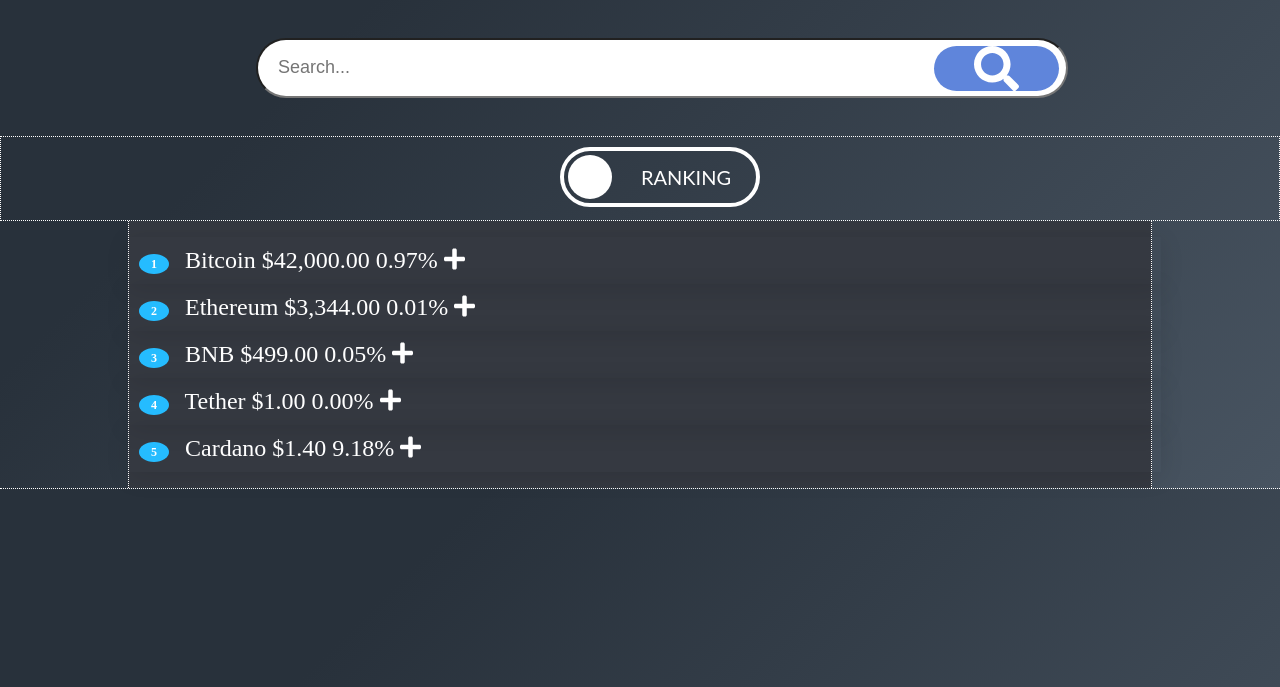
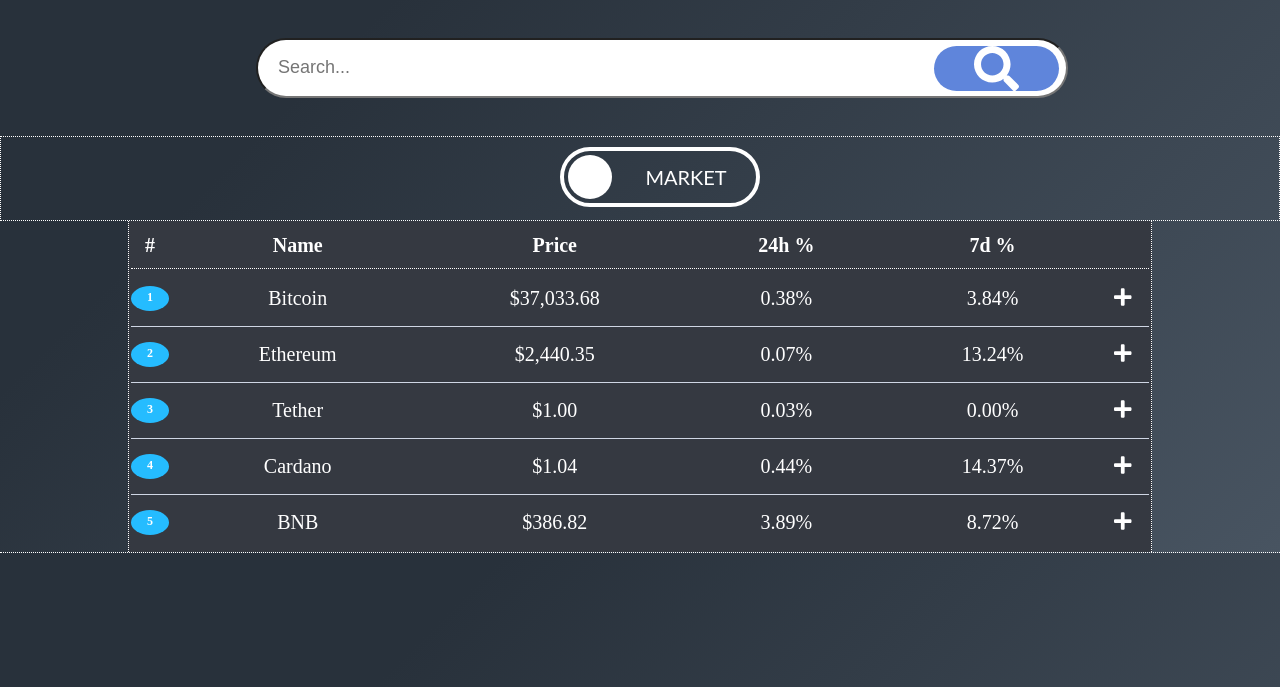
Before and after one commit to MiroslavVelikov/Crypto-Follower, a Python web app: template project/templates/index.html in a window 1280 px wide. Shown: the part 113-800 px from the top of the page. Run offline with Jinja, Linux system fonts and the light colour scheme; the template is opened without the code that fills it, so the values that code supplies are empty; some libraries are stand-ins or nearby versions.

Commit message:
table adjustment

```diff
--- a/project/templates/index.html
+++ b/project/templates/index.html
@@ -60,49 +60,68 @@
         <ul id="options">
             <div>
                 <input type="checkbox" class="toggle" id="rounded">
-                <label for="rounded" class="rounded" data-checked="Following" data-unchecked="Ranking"></label>
+                <label for="rounded" class="rounded" data-checked="Following" data-unchecked="Market"></label>
             </div>
         </ul>
+
         <div class="box">
-            <ul id="table">
-                <li>
-                    <span class="number">1</span>
-                    <span class="name">Bitcoin</span>
-                    <span class="price">$42,000.00</span>
-                    <span class="last_24hours">0.97%</span>
-                    <i class="fa fa-plus" aria-hidden="true"></i>
-                </li>
-                <li>
-                    <span class="number">2</span>
-                    <span class="name">Ethereum</span>
-                    <span class="price">$3,344.00</span>
-                    <span class="last_24hours">0.01%</span>
-                    <i class="fa fa-plus" aria-hidden="true"></i>
-                </li>
-                <li>
-                    <span class="number">3</span>
-                    <span class="name">BNB</span>
-                    <span class="price">$499.00</span>
-                    <span class="last_24hours">0.05%</span>
-                    <i class="fa fa-plus" aria-hidden="true"></i>
-                </li>
-                <li>
-                    <span class="number">4</span>
-                    <span class="name">Tether</span>
-                    <span class="price">$1.00</span>
-                    <span class="last_24hours">0.00%</span>
-                    <i class="fa fa-plus" aria-hidden="true"></i>
-                </li>
-                <li>
-                    <span class="number">5</span>
-                    <span class="name">Cardano</span>
-                    <span class="price">$1.40</span>
-                    <span class="last_24hours">9.18%</span>
-                    <i class="fa fa-plus" aria-hidden="true"></i>
-                </li>
-            </ul>
+            <table id="table">
+                <thead>
+                    <tr>
+                        <th class="numeration">#</th>
+                        <th class="name">Name</th>
+                        <th class="price">Price</th>
+                        <th class="h24">24h %</th>
+                        <th class="d7">7d %</th>
+                        <th class="follow-btn"> </th>
+                    </tr>
+                </thead>
+                <tbody>
+                    <tr onclick="location.href='/bitcoin';">
+                        <td class="numeration">1</td>
+                        <td class="name">Bitcoin</td>
+                        <td class="price">$37,033.68</td>
+                        <td class="h24">0.38%</td>
+                        <td class="d7">3.84%</td>
+                        <td class="follow-btn"><i class="fa fa-plus" aria-hidden="true"></i></td>
+                    </tr>
+                    <tr onclick="location.href='/ethereum';">
+                        <td class="numeration">2</td>
+                        <td class="name">Ethereum</td>
+                        <td class="price">$2,440.35</td>
+                        <td class="h24">0.07%</td>
+                        <td class="d7">13.24%</td>
+                        <td class="follow-btn"><i class="fa fa-plus" aria-hidden="true"></i></td>
+                    </tr>
+                    <tr onclick="location.href='/tether';">
+                        <td class="numeration">3</td>
+                        <td class="name">Tether</td>
+                        <td class="price">$1.00</td>
+                        <td class="h24">0.03%</td>
+                        <td class="d7">0.00%</td>
+                        <td class="follow-btn"><i class="fa fa-plus" aria-hidden="true"></i></td>
+                    </tr>
+                    <tr onclick="location.href='/cardano';">
+                        <td class="numeration">4</td>
+                        <td class="name">Cardano</td>
+                        <td class="price">$1.04</td>
+                        <td class="h24">0.44%</td>
+                        <td class="d7">14.37%</td>
+                        <td class="follow-btn"><i class="fa fa-plus" aria-hidden="true"></i></td>
+                    </tr>
+                    <tr onclick="location.href='/bnb';">
+                        <td class="numeration">5</td>
+                        <td class="name">BNB</td>
+                        <td class="price">$386.82</td>
+                        <td class="h24">3.89%</td>
+                        <td class="d7">8.72%</td>
+                        <td class="follow-btn"><i class="fa fa-plus" aria-hidden="true"></i></td>
+                    </tr>
+                </tbody>
+            </table>
         </div>
         <div class="border"></div>
+
         <div class="modul">
             <div id="form">
                 <img src="../images/close.png" alt="close button" id="close" onclick="closeModul()">
--- a/project/templates/style.css
+++ b/project/templates/style.css
@@ -221,51 +221,76 @@
   border: 1px dotted white;
   border-top: 0px; border-bottom: 0px;
 }
-.box ul {
-  position: relative;
+#table {
   width: 100%;
-  padding-left: 0;
-  padding: 5wh;
+  font-size: 20px;
 }
-.box ul li {
-  list-style: none;
-  padding: 10px;
-  padding-right: 0;
-  width: 100%;
-  font-size: x-large;
-  justify-content: space-between;
-  box-shadow: 0 5px 25px rgba(0,0,0,.1);
+#table thead tr {
+  display: flex;
+  flex-wrap: wrap;
+  padding: 10px 0 10px 0;
+  border-bottom: 1px dotted white;
+}
+#table tbody tr {
+  display: flex;
+  flex-wrap: wrap;
+  padding: 15px 0 15px 0;
+  border-top: 1px solid #cfd6e4;
   transition: transform 0.5s;
 }
-.box ul:hover li {
+#table tbody > *:nth-child(1) {
+ border-top: 0;
+}
+#table tbody tr td {
+  text-align: center;
+}
+tr .numeration {
+  flex: 1 1 3.5%;
+}
+tr .name {
+  flex: 1 1 25%;
+}
+tr .price {
+  flex: 1 1 25%;
+}
+tr .h24 {
+  flex: 1 1 20%;
+}
+tr .d7 {
+  flex: 1 1 20%;
+}
+tr .follow-btn {
+  flex: 1 1 5%;
+}
+.border {
+  width: 100%;
+  border-top: 1px dotted white;
+}
+#table tbody:hover tr {
   opacity: 0.2;
 }
-.box ul li:hover {
+#table tbody tr:hover {
   opacity: 1;
   transform: scale(1.1);
   z-index: 100;
   background: #25bcff;
   box-shadow: 0 5px 25px rgba(0,0,0,.1);
   transform: translateY(-10px);
+  cursor: pointer;
 }
-.box ul li .number {
-  width: 30px; height: 20px;
+#table tbody tr .numeration {
+  width: 30px;
   text-align: center;
   line-height: 20px;
   background: #25bcff;
   display: inline-block;
   border-radius: 50%;
-  margin-right: 10px;
   font-size: 12px;
   font-weight: 600;
 }
-.box ul li:hover .number {
+#table tbody tr:hover .numeration {
   background: #fff;
   color: #25bcff;
-}
-.border {
-  width: 100%;
-  border-top: 1px dotted white;
 }
 /* login & register forms */
 #form {
```
